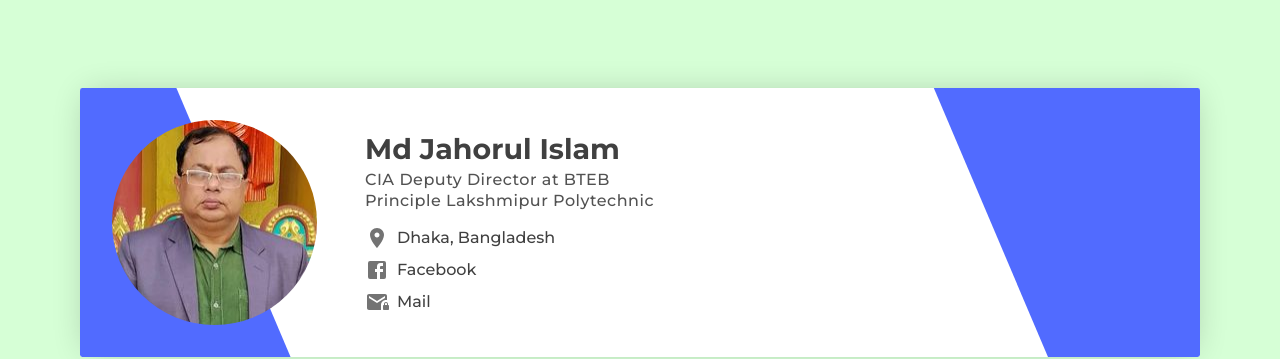
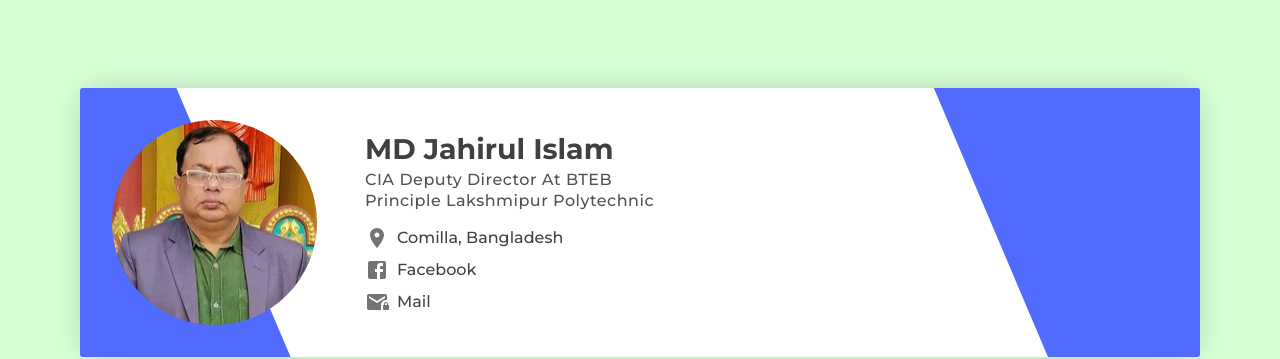
Before and after one commit to al-imam/lpi, a React (Vite) app: page / in a window 1280 px wide. Shown: the part 840-1199 px from the top of the page. Built offline with nearby package versions, Linux system fonts and the light colour scheme.

Commit message:
Fix typo

```diff
--- a/src/components/Main/Main.jsx
+++ b/src/components/Main/Main.jsx
@@ -4,10 +4,10 @@ import FacebookIcon from "@mui/icons-material/Facebook";
 import LocationOnIcon from "@mui/icons-material/LocationOn";
 
 const head = {
-  name: "Md Jahorul Islam",
-  pod: "CIA Deputy Director at BTEB",
+  name: "MD Jahirul Islam",
+  pod: "CIA Deputy Director At BTEB",
   pod2: "Principle Lakshmipur Polytechnic",
-  location: "Dhaka, Bangladesh",
+  location: "Comilla, Bangladesh",
 };
 
 const atik = {
```
